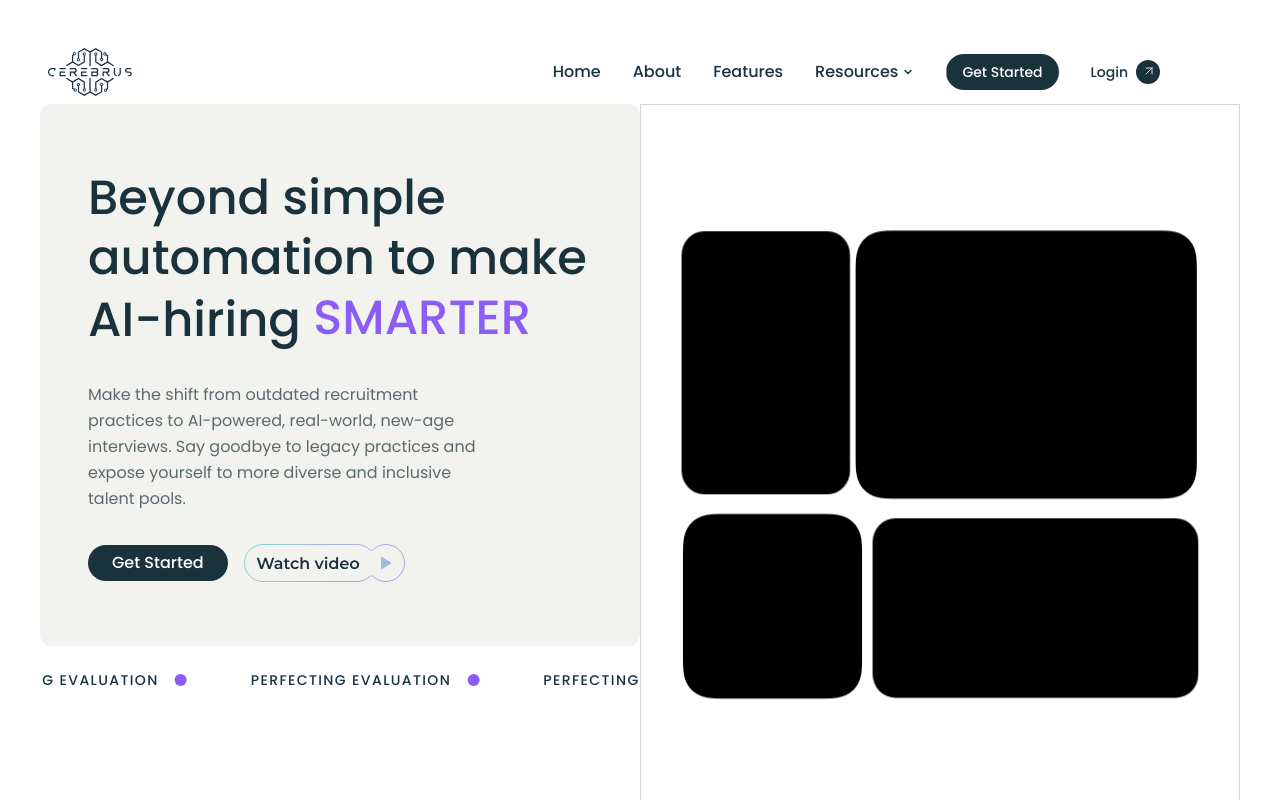
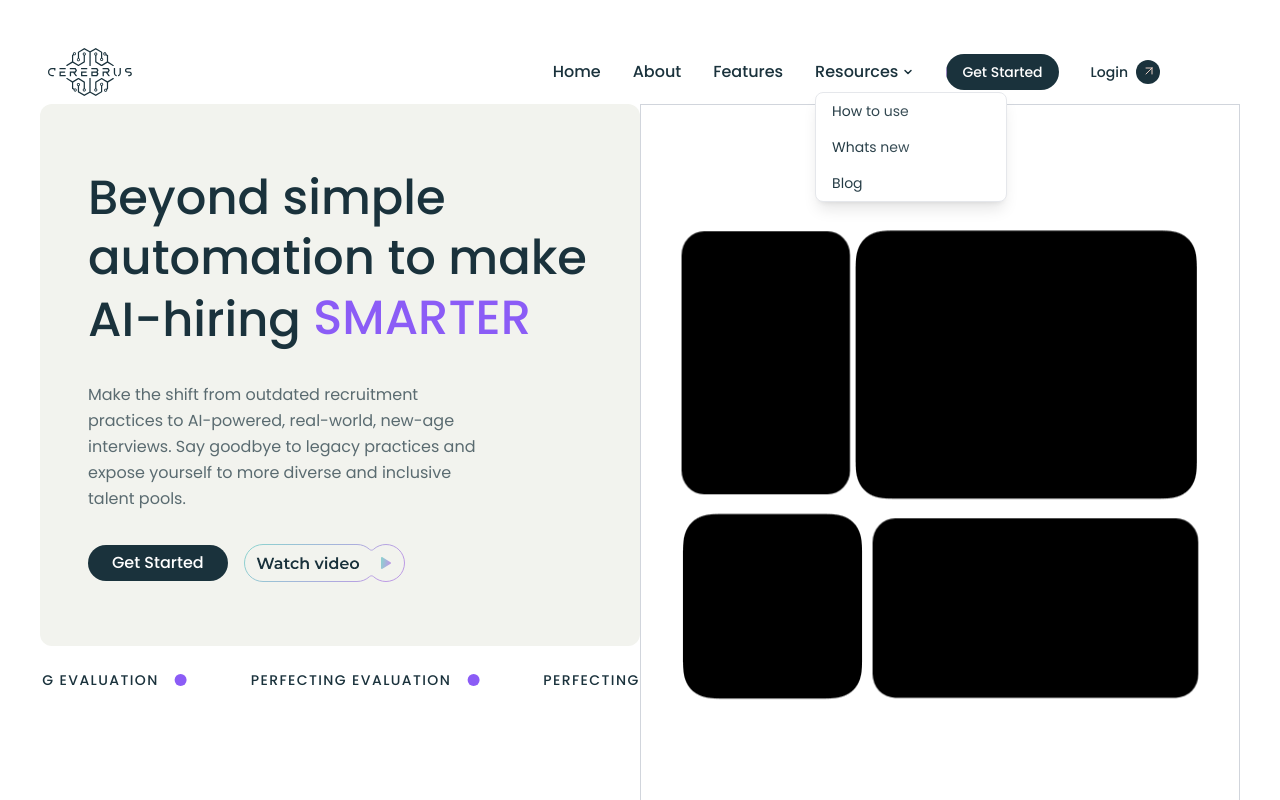
Before and after one commit to sakshamjaiswal1/cerebrus-frontend, a React (Vite) app: page / in a window 1280 px wide. Both pictures are taken after a click on the button "Resources". Shown: the top 800 px of the page. Built offline with nearby package versions, Linux system fonts and the light colour scheme.

Commit message:
fix: header dropdown menu issue

```diff
--- a/src/components/common/header/DesktopNavigation.tsx
+++ b/src/components/common/header/DesktopNavigation.tsx
@@ -1,9 +1,23 @@
 import { Link } from "react-router";
-import GradientTextSmall from "../GradientTextSmall";
 import AnimatedButton from "../AnimatedButton";
 import DarkAnimatedButton from "../DarkAnimatedButton";
+import { useState, useRef, useEffect } from "react";
+import { createPortal } from "react-dom";
 
 const DesktopNavigation = () => {
+  const [isDropdownOpen, setIsDropdownOpen] = useState(false)
+  const [dropdownPosition, setDropdownPosition] = useState({ top: 0, left: 0 })
+  const buttonRef = useRef<HTMLButtonElement>(null)
+
+  useEffect(() => {
+    if (isDropdownOpen && buttonRef.current) {
+      const rect = buttonRef.current.getBoundingClientRect()
+      setDropdownPosition({
+        top: rect.bottom + 8,
+        left: rect.left
+      })
+    }
+  }, [isDropdownOpen])
   return (
     <>
       {/* Desktop Navigation Menu */}
@@ -29,10 +43,13 @@ const DesktopNavigation = () => {
         >
           Features
         </Link>
-        <div className="relative group">
+        <div className="relative">
           <button
+            ref={buttonRef}
             className="flex items-center space-x-1 text-base font-medium transition-colors duration-200 hover:opacity-70"
             style={{ color: "#1A323C" }}
+            onClick={() => setIsDropdownOpen(!isDropdownOpen)}
+            onMouseEnter={() => setIsDropdownOpen(true)}
           >
             <span>Resources</span>
             {/* Dropdown Arrow */}
@@ -42,7 +59,7 @@ const DesktopNavigation = () => {
               viewBox="0 0 12 12"
               fill="none"
               xmlns="http://www.w3.org/2000/svg"
-              className="transition-transform duration-200 group-hover:rotate-180"
+              className="transition-transform duration-200 hover:rotate-180"
             >
               <path
                 d="M3 4.5L6 7.5L9 4.5"
@@ -54,45 +71,45 @@ const DesktopNavigation = () => {
             </svg>
           </button>
 
-          {/* Dropdown Menu */}
-          <div className="absolute top-full left-0 mt-2 w-48 bg-white rounded-lg shadow-lg border border-gray-200 opacity-0 invisible group-hover:opacity-100 group-hover:visible transition-all duration-200 z-50">
-            <div className="py-2">
+        </div>
+
+        {/* Dropdown Menu - Rendered as Portal */}
+        {isDropdownOpen && createPortal(
+          <div
+            className="fixed w-48 bg-white rounded-lg shadow-lg border border-gray-200 z-[999999999]"
+            style={{
+              top: dropdownPosition.top,
+              left: dropdownPosition.left
+            }}
+            onMouseEnter={() => setIsDropdownOpen(true)}
+            onMouseLeave={() => setIsDropdownOpen(false)}
+          >
+            <div className="py-2 flex flex-col space-y-4">
               <Link
                 to="/how-to-use"
-                className="group/item block px-4 py-3 text-sm transition-all duration-200 hover:bg-gray-100"
+                className="bg-gradient-to-r hover:from-purple-400 hover:via-cyan-200 hover:to-cyan-300 from-primary to-primary/70 bg-clip-text text-transparent hover:translate-x-2 transition-all duration-300 ease-in-out px-4 text-sm"
+                onClick={() => setIsDropdownOpen(false)}
               >
-                <span className="text-primary group-hover/item:hidden">
-                  How to use
-                </span>
-                <span className="hidden group-hover/item:block">
-                  <GradientTextSmall text="How to use" />
-                </span>
+                How to use
               </Link>
               <Link
                 to="/whats-new"
-                className="group/item block px-4 py-3 text-sm transition-all duration-200 hover:bg-gray-100"
+                className="bg-gradient-to-r hover:from-purple-400 hover:via-cyan-200 hover:to-cyan-300 from-primary to-primary/70 bg-clip-text text-transparent hover:translate-x-2 transition-all duration-300 ease-in-out px-4 text-sm"
+                onClick={() => setIsDropdownOpen(false)}
               >
-                <span className="text-primary group-hover/item:hidden">
-                  Whats new
-                </span>
-                <span className="hidden group-hover/item:block">
-                  <GradientTextSmall text="Whats new" />
-                </span>
+                Whats new
               </Link>
               <Link
                 to="/blog"
-                className="group/item block px-4 py-3 text-sm transition-all duration-200 hover:bg-gray-100"
+                className="bg-gradient-to-r hover:from-purple-400 hover:via-cyan-200 hover:to-cyan-300 from-primary to-primary/70 bg-clip-text text-transparent hover:translate-x-2 transition-all duration-300 ease-in-out px-4 text-sm"
+                onClick={() => setIsDropdownOpen(false)}
               >
-                <span className="text-primary group-hover/item:hidden">
-                  Blog
-                </span>
-                <span className="hidden group-hover/item:block">
-                  <GradientTextSmall text="Blog" />
-                </span>
+                Blog
               </Link>
             </div>
-          </div>
-        </div>
+          </div>,
+          document.body
+        )}
         <div className="flex items-center space-x-4">
           {/* Get Started Button */}
           <DarkAnimatedButton text="Get Started" />
--- a/src/pages/Home.tsx
+++ b/src/pages/Home.tsx
@@ -50,7 +50,9 @@ function Home() {
         <SlideTopBottomWrapper>
           <Header />
         </SlideTopBottomWrapper>
-        <HeroSection />
+        <SlideBottomTopWrapper>
+          <HeroSection />
+        </SlideBottomTopWrapper>
         <SlideBottomTopWrapper>
           <FeaturesSection />
         </SlideBottomTopWrapper>
```
